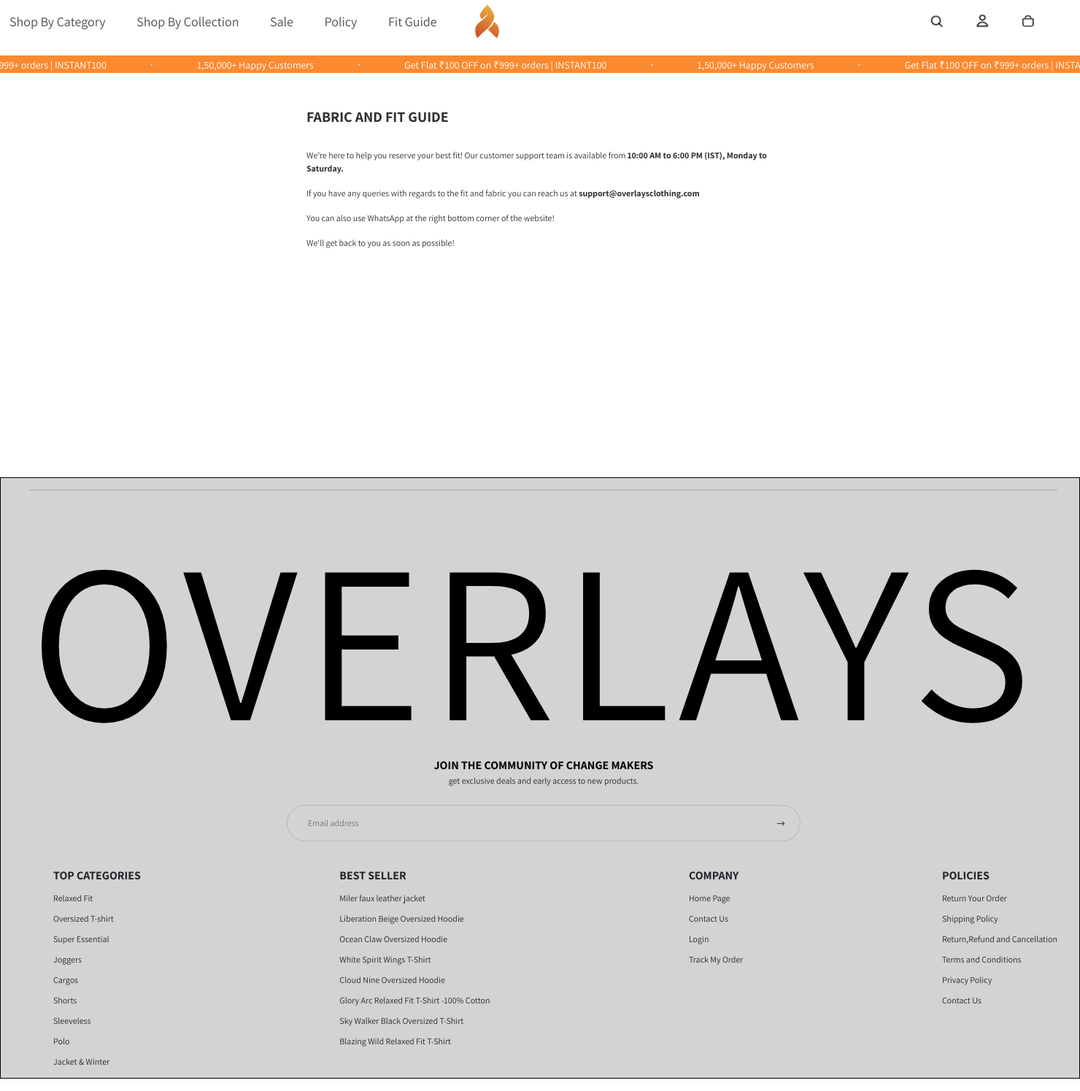
After one commit to taresh2504/Django_StaticProject, a Django app: page /fitguide/ in a window 1480 px wide. The commit adds this page. Shown: the whole page at 73% size. Run offline with Django 5.2, Linux system fonts and the light colour scheme; some libraries are stand-ins or nearby versions.

Commit message:
fit guide added

```diff
--- /dev/null
+++ b/Django_StaticProject/project/app/static/css/fitguide.css
@@ -0,0 +1,24 @@
+.title{
+    color: rgba(0, 0, 0, 0.81);
+    font-size: 20px;
+    font-style: normal;
+    font-weight: 700;
+    font-family: Assistant,sans-serif;
+    text-transform: uppercase;
+    margin-left: 420px;
+}
+
+.content-block{
+    border: 1px solid none;
+    width: 675px;
+    height: 150px;
+    margin-left: 420px;
+}
+
+.content1{
+    color: rgba(0, 0, 0, 0.81);
+    font-size: 12px;
+    font-style: normal;
+    font-weight: 400;
+    font-family: Assistant,sans-serif;
+}
--- a/Django_StaticProject/project/app/templates/base.html
+++ b/Django_StaticProject/project/app/templates/base.html
@@ -32,7 +32,7 @@
                         <li class="category-item2"><a href="" class="list">Shop By Collection</a></li>
                         <li><a href="" class="list">Sale</a></li>
                         <li class="category-item3"><a href="{% url 'policy' %}" class="list">Policy</a></li>
-                        <li><a href="" class="list">Fit Guide</a></li>
+                        <li><a href="{% url 'fitguide' %}" class="list">Fit Guide</a></li>
                     </ul>
                 </nav>
             </header>
--- /dev/null
+++ b/Django_StaticProject/project/app/templates/fitguide.html
@@ -0,0 +1,30 @@
+{% extends "base.html" %}
+
+{% load static %}
+
+{% block title %}
+<title>Fit guide</title>
+{% endblock title %}
+
+{% block css %}
+{{ block.super }}
+<link rel="stylesheet" href="{% static 'css/fitguide.css' %}">
+{% endblock css %}
+
+{% block content %}
+<br>
+<br>
+<h1 class="title">Fabric And Fit Guide</h1>
+<br>
+<div class="content-block">
+    <p class="content1">We’re here to help you reserve your best fit! Our customer support team is available from <strong>10:00 AM to 6:00 PM (IST), Monday to Saturday.</strong> </p>
+
+    <p class="content1">If you have any queries with regards to the fit and fabric you can reach us at <strong>support@overlaysclothing.com</strong> </p>
+
+    <p class="content1">You can also use WhatsApp at the right bottom corner of the website!</p>
+
+    <p class="content1">We'll get back to you as soon as possible!</p>
+</div>
+
+
+{% endblock content %}
--- a/Django_StaticProject/project/app/views.py
+++ b/Django_StaticProject/project/app/views.py
@@ -50,3 +50,6 @@ def clear(req):
 
 def policy(req):
     return render(req,'policy.html')
+
+def fitguide(req):
+    return render(req,'fitguide.html')
--- a/Django_StaticProject/project/project/urls.py
+++ b/Django_StaticProject/project/project/urls.py
@@ -31,5 +31,6 @@ urlpatterns = [
     path('shopbycategory/joggers/',views.joggers,name='joggers'),
     path('shopbycategory/tshirt/',views.tshirt,name='tshirt'),
     path('shopbycategory/clear/',views.clear,name='clear'),
-    path('policy/',views.policy,name='policy')
+    path('policy/',views.policy,name='policy'),
+    path('fitguide/',views.fitguide,name='fitguide'),
 ]
```
